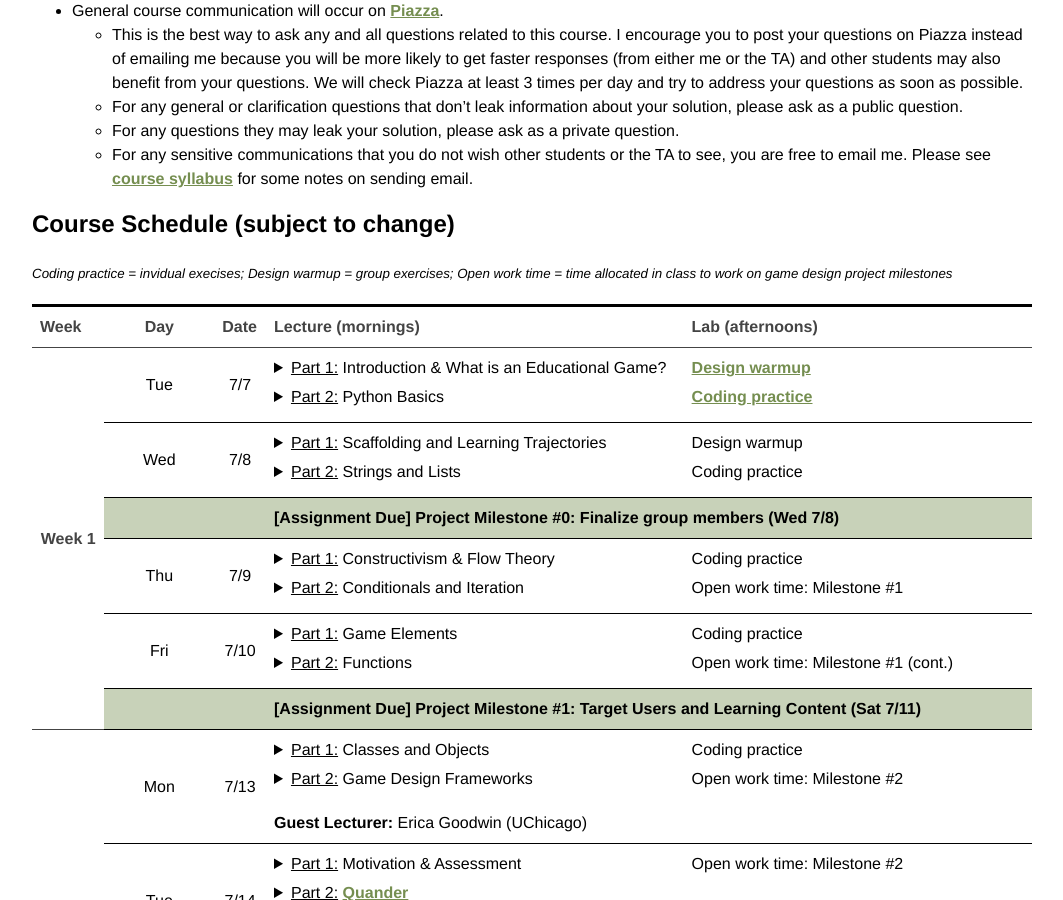
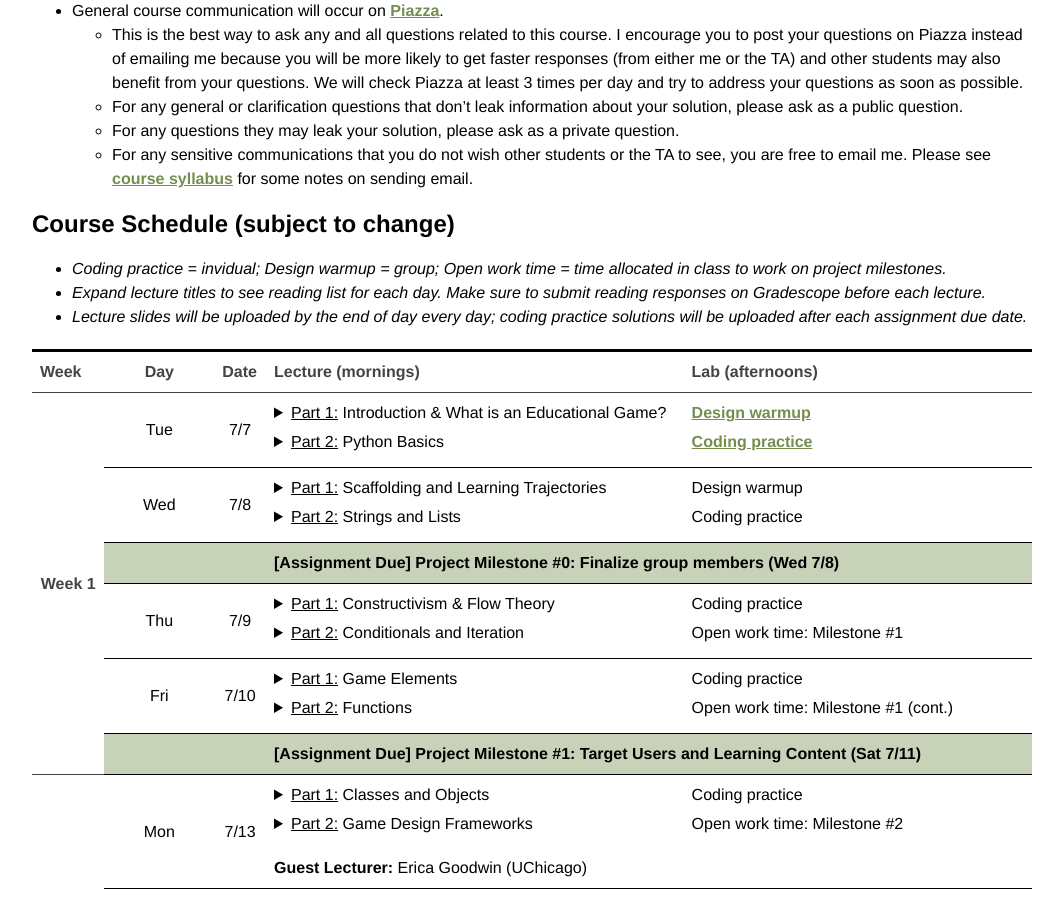
Before and after one commit to ngminhtran/ngminhtran.github.io, a Jekyll site: the page built from teaching/cgl/index.md, in a window 1280 px wide and 900 px high, scrolled down 412 px. Shown: the whole window, without its empty margins (108-1171 px from the left). Built offline with Jekyll 4.4.1, drawn with Linux system fonts in a browser that asks for light colours.

Commit message:
added more reading, minor changes

```diff
--- a/teaching/cgl/index.md
+++ b/teaching/cgl/index.md
@@ -29,7 +29,9 @@ Welcome to Computer Games For Learning!
 
 ## Course Schedule (subject to change)
 
-<sub>*Coding practice = invidual execises; Design warmup = group exercises; Open work time = time allocated in class to work on game design project milestones*</sub>
+- *Coding practice = invidual; Design warmup = group; Open work time = time allocated in class to work on project milestones.*
+- *Expand lecture titles to see reading list for each day. Make sure to submit reading responses on Gradescope before each lecture.*
+- *Lecture slides will be uploaded by the end of day every day; coding practice solutions will be uploaded after each assignment due date.*
 
 {% include cgl_schedule.html %}
 
```
Also changed, not shown: _data/cgl_schedule.yml (+9 -4 lines), teaching/cgl/syllabus.md (+1 -1 lines), 2 other files.
